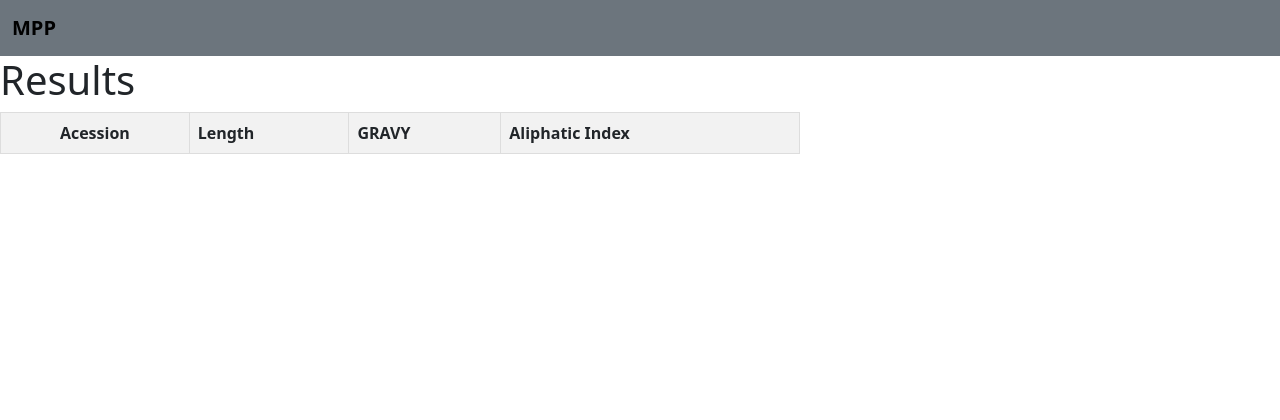
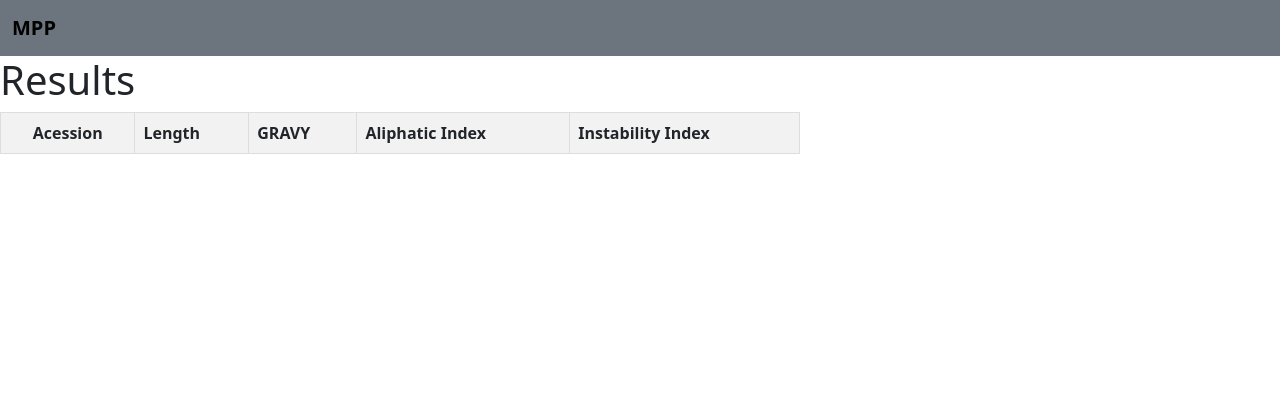
Before and after one commit to gustavsganzerla/mpp, a Django app: page /protein_profiler/submitted_prot_char/ in a window 1280 px wide. Shown: the top 420 px of the page. Run offline with Django 3.2, Linux system fonts and the light colour scheme; lists and menus that the app fills with data are empty.

Commit message:
instability index

```diff
--- a/protein_profiler/templates/protein_profiler/submitted_prot_char.html
+++ b/protein_profiler/templates/protein_profiler/submitted_prot_char.html
@@ -52,6 +52,7 @@
                 <th>Length</th>
                 <th>GRAVY</th>
                 <th>Aliphatic Index</th>
+                <th>Instability Index</th>
 
             </tr>
         </thead>
@@ -62,6 +63,7 @@
                 <td>{{item.length}}</td>
                 <td>{{item.gravy}}</td>
                 <td>{{item.aliphatic_index}}</td>
+                <td>{{item.instability_index}}</td>
             </tr>
             {% endfor %}
         </tbody>
--- a/protein_profiler/views.py
+++ b/protein_profiler/views.py
@@ -64,7 +64,9 @@ def aliphatic_index(protein):
 
     return round(aliphatic_index,2)
 
-
+def instability_index(protein):
+    x = ProteinAnalysis(protein)
+    return(round(x.instability_index(),2))
 
 # Create your views here.
 def test_view(request):
@@ -117,8 +119,8 @@ def prot_char(request):
                         'accession': accession,
                         'length': len(protein),
                         'gravy': gravy(protein),
-                        'aliphatic_index': aliphatic_index(protein)
-                        #'instability_index': instability_index(protein),
+                        'aliphatic_index': aliphatic_index(protein),
+                        'instability_index': instability_index(protein)
                         #'stability':stability,
                         #'molecular_weight': molecular_weight(protein),
                         #'aromaticity': aromaticity(protein),
@@ -169,8 +171,8 @@ def prot_char(request):
                         'accession': str(accession),
                         'length': len(protein),
                         'gravy': gravy(protein),
-                        'aliphatic_index': aliphatic_index(protein)
-                        #'instability_index': instability_index(protein),
+                        'aliphatic_index': aliphatic_index(protein),
+                        'instability_index': instability_index(protein)
                         #'stability':stability,
                         #'molecular_weight': molecular_weight(protein),
                         #'aromaticity': aromaticity(protein),
```
